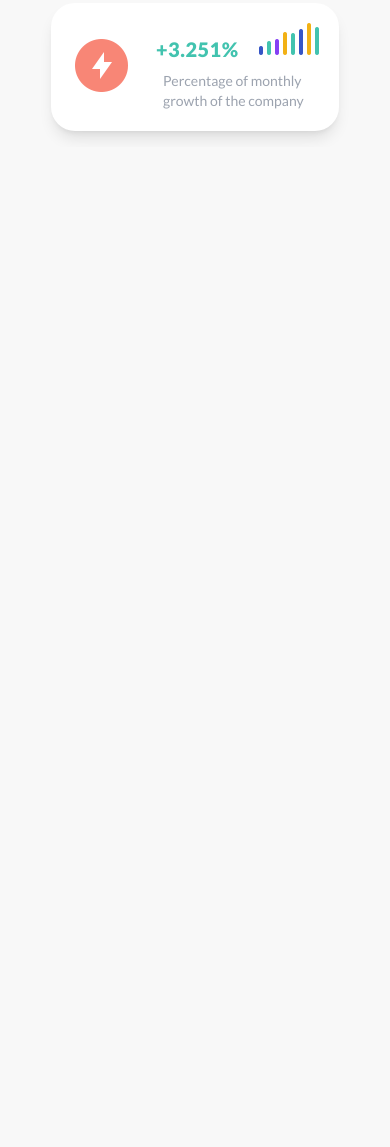
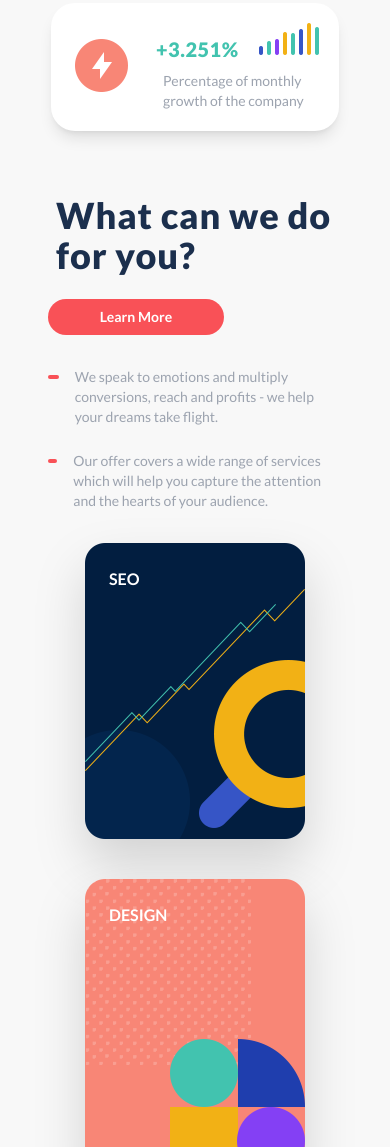
Before and after one commit to tnmy2426/serviceAgent-landingpage, a website: page public/index.html in a window 390 px wide. Shown: the part 853-2000 px from the top of the page. Before the commit the page ends 1000 px from the top, so only its background shows below. Drawn offline with Linux system fonts and the light colour scheme.

Commit message:
Topics Section Done. Full responsive.

```diff
--- a/public/index.html
+++ b/public/index.html
@@ -40,7 +40,7 @@
                      <button
                         id="theme-toggle"
                         type="button"
-                        class="text-gray-500 dark:text-gray-400 hover:bg-gray-100 dark:hover:bg-gray-700 focus:outline-none focus:ring-4 focus:ring-gray-200 dark:focus:ring-gray-700 rounded-lg text-sm p-2.5"
+                        class="text-gray-500 dark:text-gray-400 hover:bg-gray-100 dark:hover:bg-gray-700 focus:outline-none rounded-lg text-md p-2"
                      >
                         <svg
                            id="theme-toggle-dark-icon"
@@ -172,7 +172,49 @@
       <!--END of HEADER -->
 
       <!-- TOPICS SECTION -->
-
+      <section class="lg:pt-8">
+         <div class="container py-10">
+            <div class="flex flex-col space-y-4 md:px-12 lg:px-0">
+               <div class="title">
+                  <h2 class="">What can we do for you?</h2>
+               </div>
+               <button class="btn">Learn More</button>
+            </div>
+            <div class="flex flex-col md:px-12 lg:flex-row lg:space-x-10 xl:space-x-44 lg:items-center lg:px-0 lg:mt-10">
+               <div class="flex space-x-4 pt-8">
+                  <div class="bg-secondary_clr w-6 h-1 rounded-l-full rounded-r-full mt-2"></div>
+                  <span class="text-sm text-gray-400 2xl:pr-32"
+                     >We speak to emotions and multiply conversions, reach and profits - we help your dreams take flight.</span
+                  >
+               </div>
+               <div class="flex space-x-4 pt-6">
+                  <div class="bg-secondary_clr w-6 h-1 rounded-l-full rounded-r-full mt-2"></div>
+                  <span class="text-sm text-gray-400 2xl:pr-32"
+                     >Our offer covers a wide range of services which will help you capture the attention and the hearts of your
+                     audience.</span
+                  >
+               </div>
+            </div>
+            <div class="mt-8 grid grid-cols-1 gap-10 md:grid-cols-2 md:gap-y-16 lg:grid-cols-4 lg:mt-16">
+               <div class="mx-auto relative drop-shadow-2xl rounded-3xl">
+                  <img src="./img/seoCard.png" alt="SEO" />
+                  <span class="absolute top-6 left-6"><p class="text-white font-bold uppercase">SEO</p></span>
+               </div>
+               <div class="mx-auto relative drop-shadow-2xl rounded-3xl">
+                  <img src="./img/designCard.png" alt="Design" />
+                  <span class="absolute top-6 left-6"><p class="text-white font-bold uppercase">Design</p></span>
+               </div>
+               <div class="mx-auto relative drop-shadow-2xl rounded-3xl">
+                  <img src="./img/programmingCard.png" alt="SEO" />
+                  <span class="absolute top-6 left-6"><p class="text-white font-bold uppercase">Programming</p></span>
+               </div>
+               <div class="mx-auto relative drop-shadow-2xl rounded-3xl">
+                  <img src="./img/developmentCard.png" alt="SEO" />
+                  <span class="absolute top-6 left-6"><p class="text-white font-bold uppercase">Development</p></span>
+               </div>
+            </div>
+         </div>
+      </section>
       <!-- END of TOPICS SECTION -->
 
       <!-- SERVICE SECTION -->
--- a/src/input.css
+++ b/src/input.css
@@ -7,4 +7,12 @@ body {
    overflow-x: hidden;
 }
 @tailwind components;
+
+.title {
+   @apply text-4xl font-extrabold text-title_clr p-2 tracking-wide dark:text-main_clr;
+}
+
+.btn {
+   @apply w-44 bg-secondary_clr px-8 py-2 rounded-l-full rounded-r-full text-white text-sm font-bold;
+}
 @tailwind utilities;
```
Also changed, not shown: public/img/designCard.png (added), public/img/developmentCard.png (added), public/img/programmingCard.png (added), public/img/seoCard.png (added), public/output.css.
